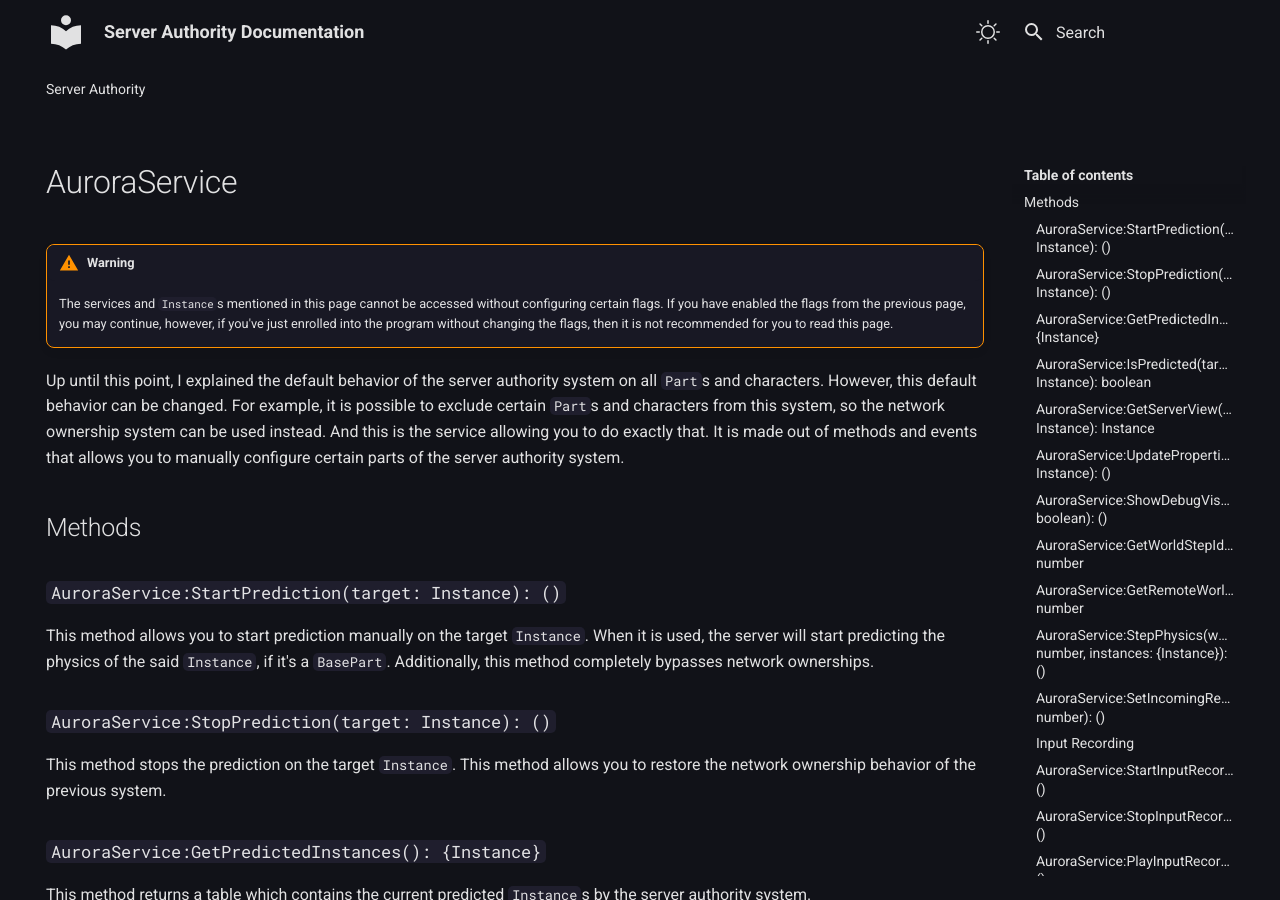
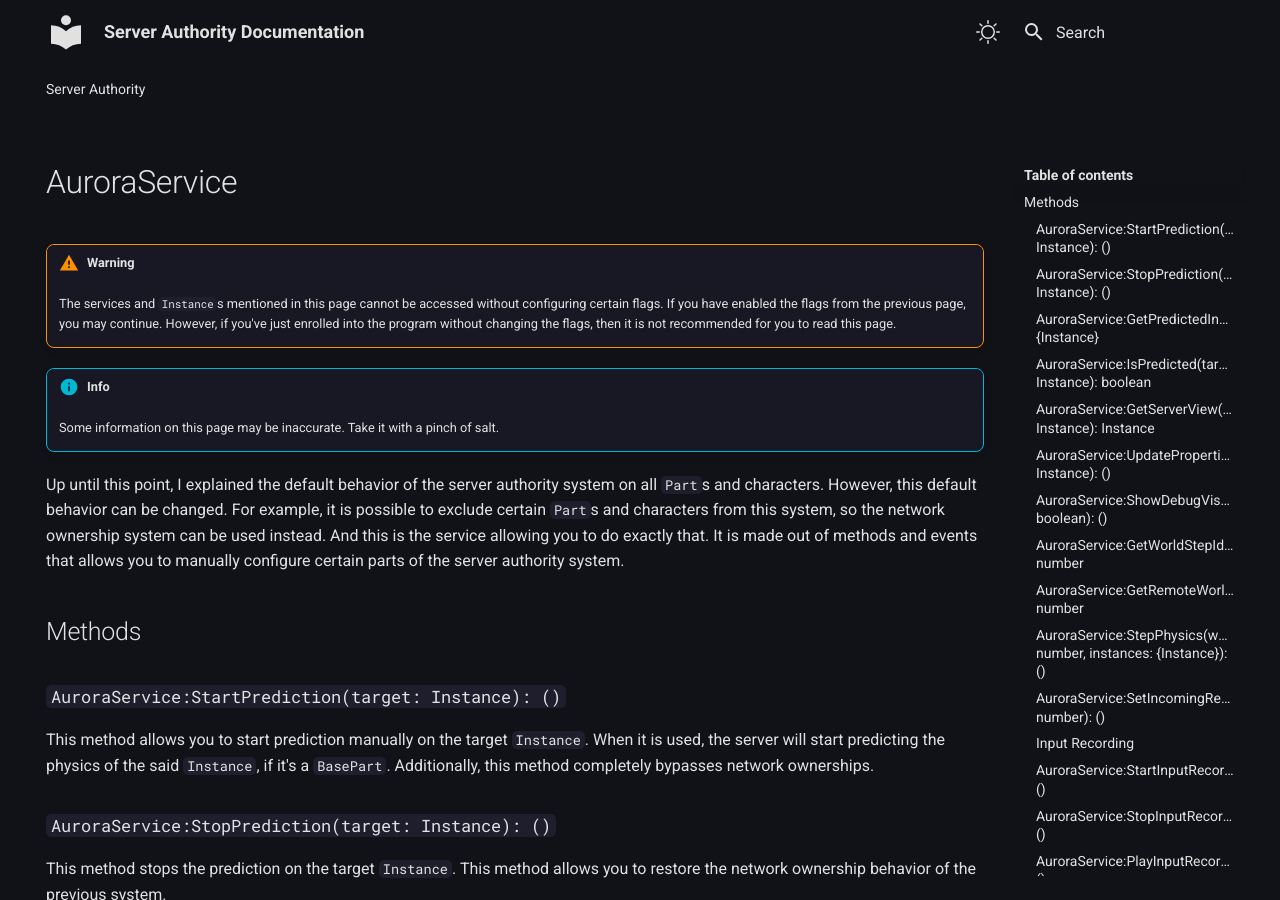
Before and after one commit to TenebrisNoctua/ServerAuthority, an MkDocs documentation site: the page built from docs/aurora.md, in a window 1280 px wide and 900 px high. Built offline with MkDocs 1.6.1 and Material for MkDocs 9.7.7, drawn with Linux system fonts in a browser that asks for light colours.

Commit message:
Update the Documentation.

```diff
--- a/docs/aurora.md
+++ b/docs/aurora.md
@@ -7,7 +7,10 @@
 
 !!! warning
     The services and `Instance`s mentioned in this page cannot be accessed without configuring certain flags.
-    If you have enabled the flags from the previous page, you may continue, however, if you've just enrolled into the program without changing the flags, then it is not recommended for you to read this page.
+    If you have enabled the flags from the previous page, you may continue. However, if you've just enrolled into the program without changing the flags, then it is not recommended for you to read this page.
+
+!!! info
+    Some information on this page may be inaccurate. Take it with a pinch of salt.
 
 Up until this point, I explained the default behavior of the server authority system on all `Part`s and characters. However, this default behavior can be changed. For example, it is possible to exclude certain `Part`s and characters from this system, so the network ownership system can be used instead. And this is the service allowing you to do exactly that. It is made out of methods and events that allows you to manually configure certain parts of the server authority system.
 
```
